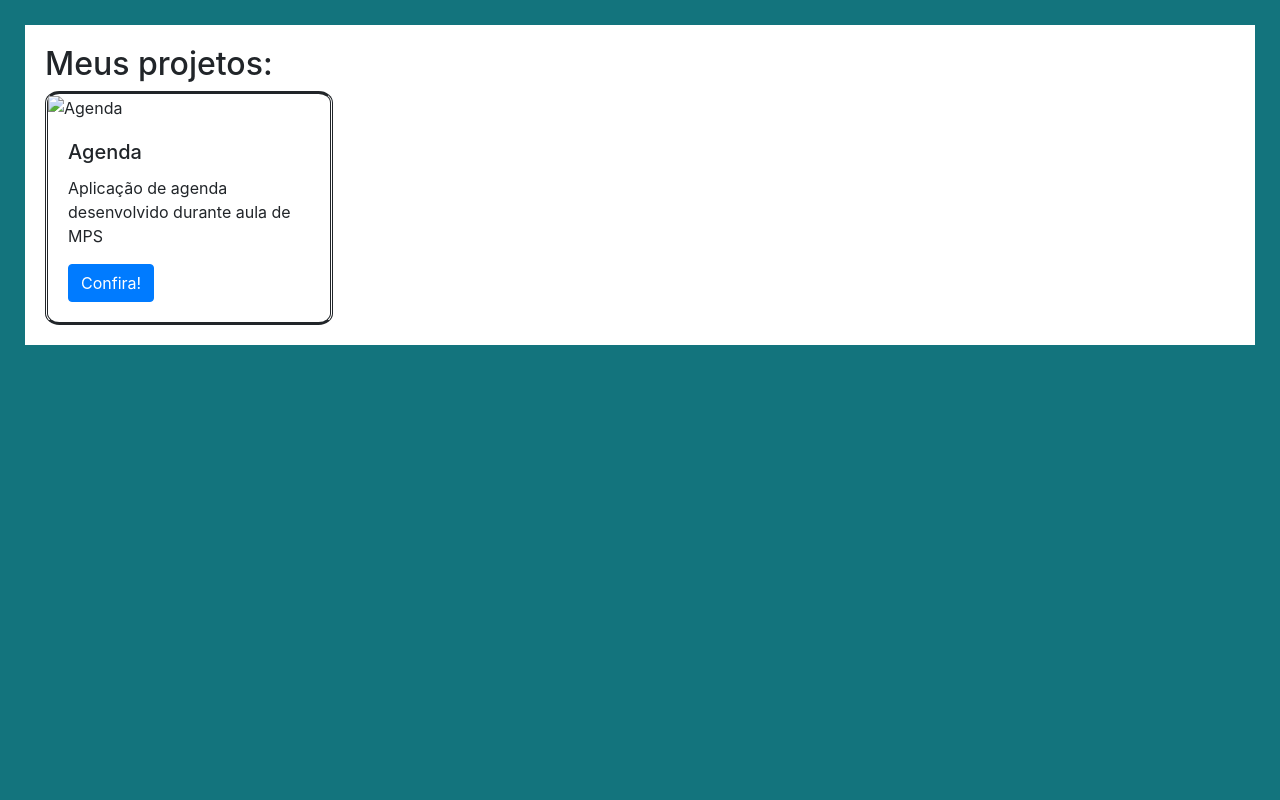
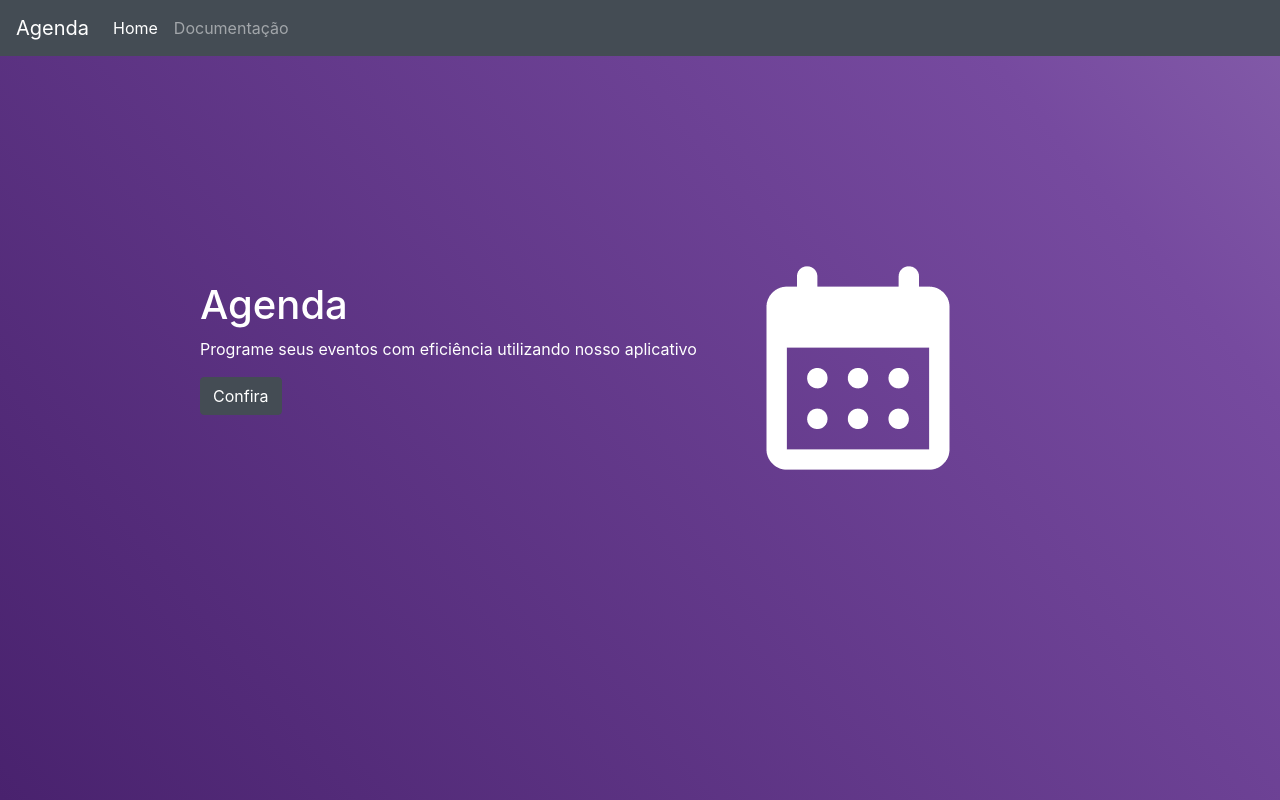
Before and after one commit to tgoofarias/projects, a plain HTML site: page index.html in a window 1280 px wide. Drawn offline with nearby package versions, Linux system fonts and the light colour scheme.

Commit message:
Landing page

```diff
--- a/index.html
+++ b/index.html
@@ -4,27 +4,37 @@
     <meta charset="UTF-8">
     <meta http-equiv="X-UA-Compatible" content="IE=edge">
     <meta name="viewport" content="width=device-width, initial-scale=1.0">
-    <link rel="stylesheet" type="text/css" href="./static/css/home.css" media="screen" />
     <link rel="stylesheet" href="https://cdn.jsdelivr.net/npm/bootstrap@4.0.0/dist/css/bootstrap.min.css" integrity="sha384-Gn5384xqQ1aoWXA+058RXPxPg6fy4IWvTNh0E263XmFcJlSAwiGgFAW/dAiS6JXm" crossorigin="anonymous">
-    <title>Home</title>
+    <link rel="stylesheet" type="text/css" href="./static/css/landing-page.css" media="screen" />
+    <title>Document</title>
 </head>
 <body>
-    <div class="frame">
-        <div class="content">
+    <nav class="navbar navbar-expand-lg navbar-dark bg-dark">
+        <a class="navbar-brand" href="#">Agenda</a>
+        <button class="navbar-toggler" type="button" data-toggle="collapse" data-target="#navbarSupportedContent" aria-controls="navbarSupportedContent" aria-expanded="false" aria-label="Toggle navigation">
+            <span class="navbar-toggler-icon"></span>
+        </button>
 
-            <h2>Meus projetos:</h2>
-            <div class="cards">
-                <div class="cardd" style="width: 18rem;">
-                    <img class="card-img-top" src="./static/img/calendario.png" alt="Agenda" height="286" width="180">
-                    <div class="card-body">
-                        <h5 class="card-title">Agenda</h5>
-                        <p class="card-text">Aplicação de agenda desenvolvido durante aula de MPS</p>
-                        <a href="./templates/agenda.html" class="btn btn-primary">Confira!</a>
-                    </div>
-                </div>
-            </div>
+        <div class="collapse navbar-collapse" id="navbarSupportedContent">
+            <ul class="navbar-nav mr-auto">
+                <li class="nav-item active">
+                    <a class="nav-link" href="#">Home <span class="sr-only">(current)</span></a>
+                </li>
+                <li class="nav-item">
+                    <a class="nav-link" href="https://tgoofarias.github.io/projects/templates/agenda.html">Documentação</a>
+                </li>
+            </ul>
+        </div>
+    </nav>
 
+    <div class="main">
+        <div class="textcontainer">
+          <h1 class="text">Agenda</h1>
+          <p class="text">Programe seus eventos com eficiência utilizando nosso aplicativo</p>
+          <button class="btn btn-dark">Confira</button>
         </div>
+        <img class="agenda" src="./static/img/schedule.png">
     </div>
+
 </body>
 </html>
--- a/static/css/home.css
+++ b/static/css/home.css
@@ -1,5 +1,5 @@
 body {
-    background: #13747d !important;
+    background: #49226e !important;
 }
 
 .frame {
--- /dev/null
+++ b/static/css/landing-page.css
@@ -0,0 +1,51 @@
+body {
+    background: linear-gradient(50deg, #49226e, #764a9f, #b59ecd);
+    background-size: 100% 100%;
+    animation: movinggradient 5s ease infinite;
+    background-size: 200%;
+    height: 100vh;
+    background-repeat: no-repeat;
+}
+
+@keyframes movinggradient{
+    0%{
+        background-position: 0% 50%;
+    }
+
+    50%{
+        background-position: 100% 50%;
+    }
+
+    0%{
+        background-position: 0% 50%;
+    }
+}
+
+.bg-dark {
+    background-color:#444c54!important
+}
+
+.btn-dark {
+    color:#fff;
+    background-color:#444c54;
+    border-color:#444c54;
+}
+
+.main {
+    display: flex;
+    flex-direction: row;
+    justify-content: space-between;
+    padding-top: 150px;
+    padding-right: 300px;
+    padding-left: 200px;
+    color: white;
+}
+
+.textcontainer {
+    padding-top: 75px;
+}
+
+.agenda {
+    padding-top: 40px;
+    size: 100px;
+}
```
Also changed, not shown: index3.html (added, +30 -0 lines), static/img/schedule.png (added).
